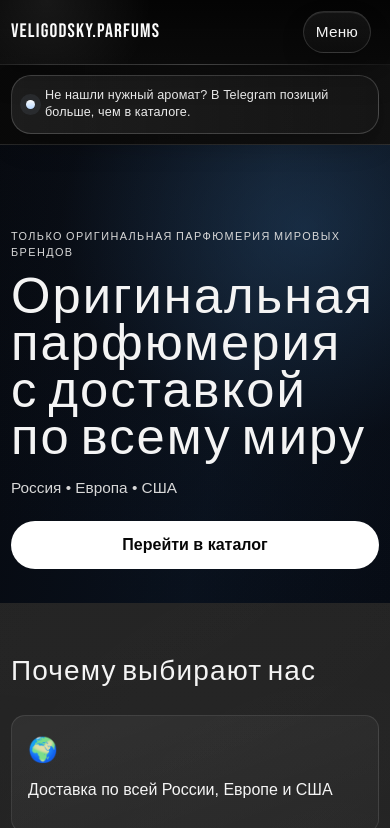
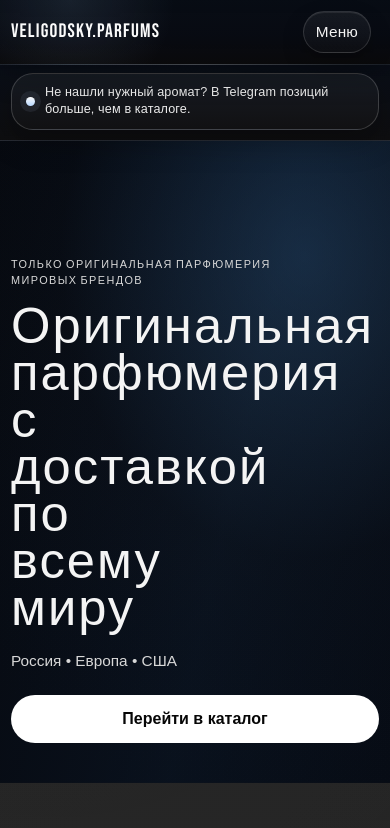
Before and after one commit to veligodskyparfums/veligodsky.parfums, a website: page index.html in a window 390 px wide. Shown: the top 828 px of the page. Drawn offline with Linux system fonts and the light colour scheme; no server answers.

Commit message:
style: refine telegram mobile header hero spacing

```diff
--- a/styles.css
+++ b/styles.css
@@ -402,6 +402,18 @@ body.menu-open .nav {
   display: grid;
   align-items: end;
   overflow: hidden;
+  isolation: isolate;
+}
+
+.hero::before {
+  content: "";
+  position: absolute;
+  inset: 0 0 auto;
+  height: min(24vh, 220px);
+  z-index: 0;
+  pointer-events: none;
+  background:
+    linear-gradient(180deg, rgba(4, 7, 12, 0.88) 0%, rgba(7, 11, 19, 0.54) 42%, rgba(7, 10, 16, 0) 100%);
 }
 
 .hero-bg {
@@ -2199,13 +2211,18 @@ body.menu-open .nav {
 
   .site-header {
     background:
-      radial-gradient(circle at 12% 0%, rgba(255, 255, 255, 0.08), transparent 30%),
-      linear-gradient(180deg, rgba(4, 4, 4, 0.992) 0%, rgba(7, 7, 7, 0.965) 58%, rgba(9, 9, 9, 0.93) 100%);
+      radial-gradient(circle at 18% 0%, rgba(144, 176, 214, 0.12), transparent 32%),
+      linear-gradient(180deg, rgba(7, 12, 20, 0.985) 0%, rgba(7, 10, 18, 0.95) 54%, rgba(8, 8, 10, 0.92) 100%);
   }
 
   .stock-banner-inner {
     min-height: 0;
-    padding: 10px 0;
+    padding: 8px 0 10px;
+  }
+
+  .stock-banner {
+    background:
+      linear-gradient(180deg, rgba(9, 14, 24, 0.94) 0%, rgba(12, 12, 14, 0.9) 100%);
   }
 
   .stock-banner-cloud {
@@ -2213,19 +2230,23 @@ body.menu-open .nav {
     text-align: left;
     font-size: 0.82rem;
     line-height: 1.38;
-    border-radius: 20px;
-    padding: 11px 14px;
+    border-radius: 22px;
+    padding: 10px 14px;
+    background:
+      linear-gradient(180deg, rgba(24, 28, 36, 0.92) 0%, rgba(19, 19, 20, 0.84) 100%);
+    box-shadow: 0 12px 30px rgba(0, 0, 0, 0.26);
   }
 
   .hero-content {
-    padding-top: 84px;
-    padding-bottom: 34px;
+    padding-top: 116px;
+    padding-bottom: 40px;
   }
 
   .eyebrow {
-    margin-bottom: 12px;
+    margin-bottom: 14px;
     font-size: 0.68rem;
     letter-spacing: 0.13em;
+    max-width: 280px;
   }
 
   .hero h1 {
@@ -2233,10 +2254,11 @@ body.menu-open .nav {
     font-size: clamp(2.15rem, 13vw, 3.55rem);
     line-height: 0.93;
     text-wrap: balance;
+    max-width: 9ch;
   }
 
   .hero-subtitle {
-    margin-top: 14px;
+    margin-top: 16px;
     font-size: 0.96rem;
   }
 
```
